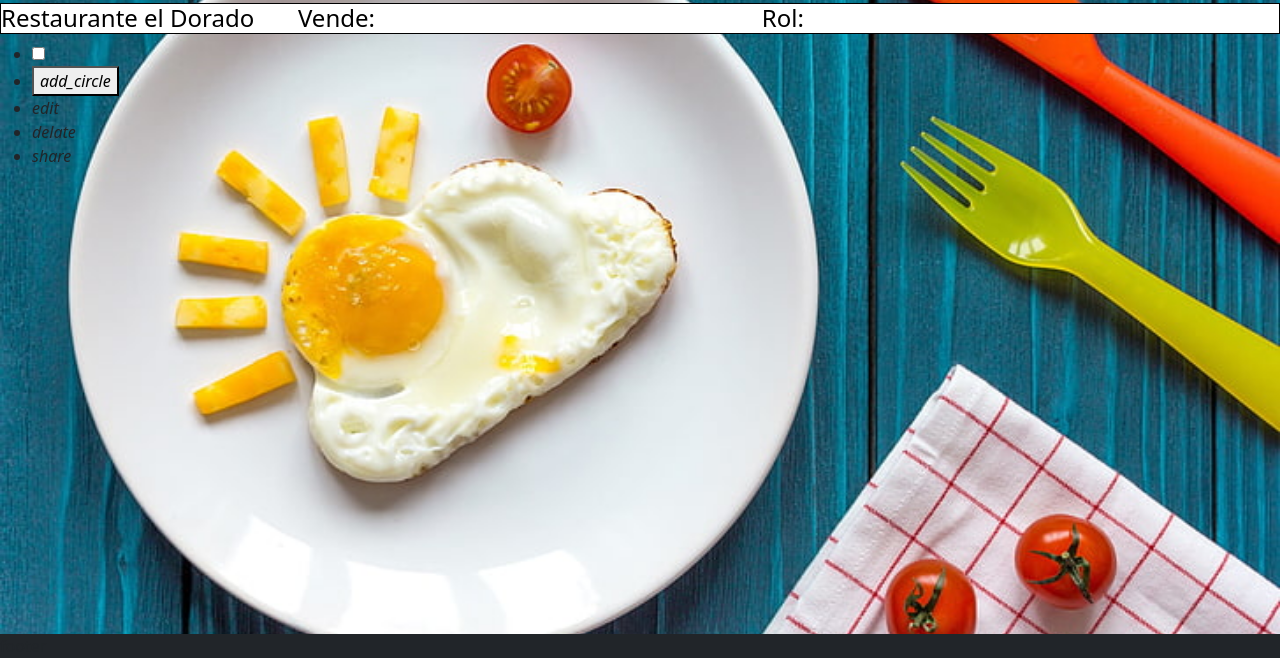
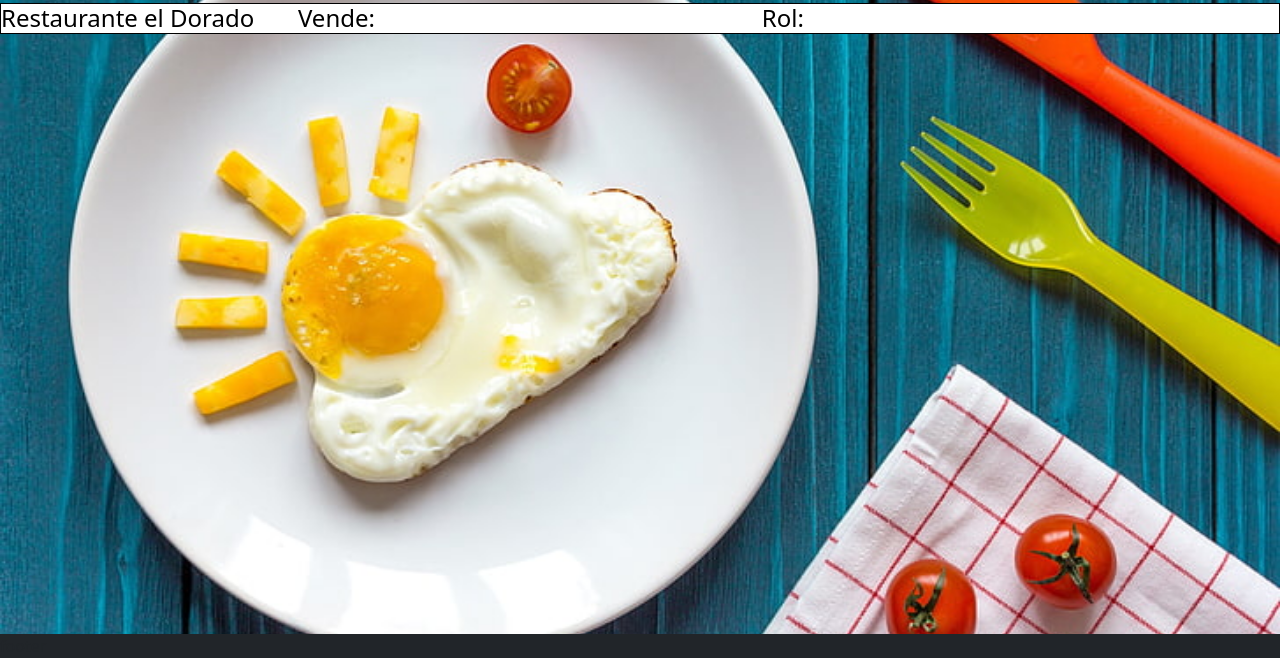
Before and after one commit to Adrian-palacios19/proyecto, a plain HTML site: page vender.html in a window 1280 px wide. Shown: the part 142-800 px from the top of the page. Drawn offline with Linux system fonts and the light colour scheme; files that its build step writes are made by us from their sources; files whose address does not match are found by name.

Commit message:
Update vender.html

```diff
--- a/vender.html
+++ b/vender.html
@@ -38,45 +38,6 @@
                             <h1>Ventas</h1> </center>
                         <h4 id="barrita"> Restaurante el Dorado &nbsp &nbsp &nbsp Vende:&nbsp &nbsp &nbsp &nbsp &nbsp &nbsp &nbsp &nbsp &nbsp &nbsp &nbsp &nbsp &nbsp &nbsp &nbsp &nbsp &nbsp &nbsp &nbsp &nbsp &nbsp &nbsp &nbsp &nbsp &nbsp &nbsp &nbsp &nbsp &nbsp &nbsp &nbsp Rol:</h4>
 
-                        <div class="datable-container">
-
-                            <div class="header-tools"
-                                 <div class="tools">
-                                     <ul>
-                                         <li><span><input type="checkbox"></span></li>
-                                         <li>
-                                             <button>
-                                                 <i class="material-icons">add_circle</i>
-                                             </button>
-                                         </li>
-
-                                         <li>
-                                         <butoon>
-                                             <i class="material-icons">edit</i>
-                                         </butoon>
-                                         </li>
-
-                                         <li>
-                                         <butoon>
-                                             <i class="material-icons">delate</i>
-                                         </butoon>
-                                         </li>
-
-                                         <li>
-                                         <butoon>
-                                             <i class="material-icons">share</i>
-                                         </butoon>
-                                         </li>
-
-
-                                     </ul>
-                                </div>
-
-                                <div class="search">
-
-                                </div>
-
-                                <table class="datatable">
 
                                 </table>
 
```
